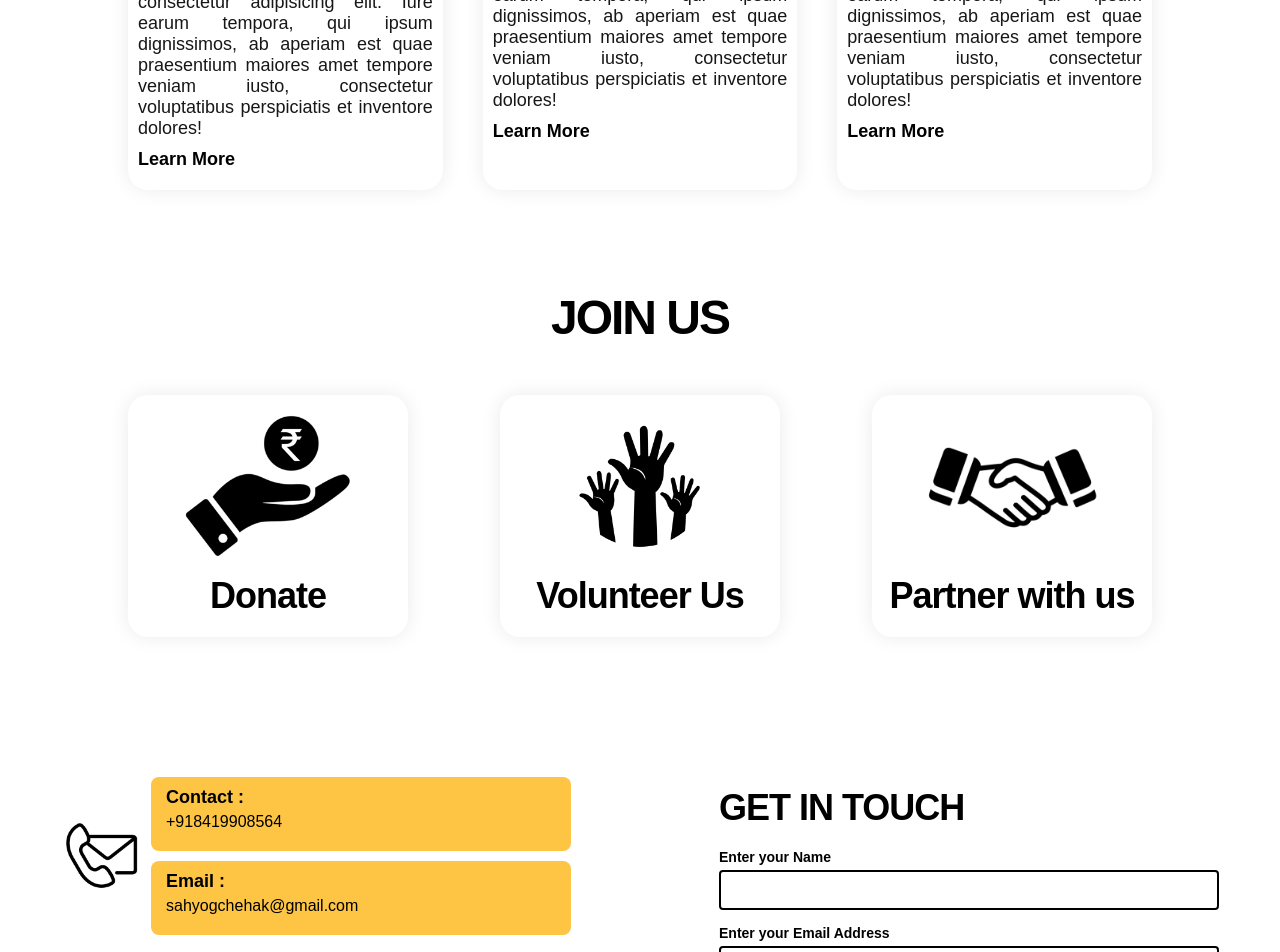
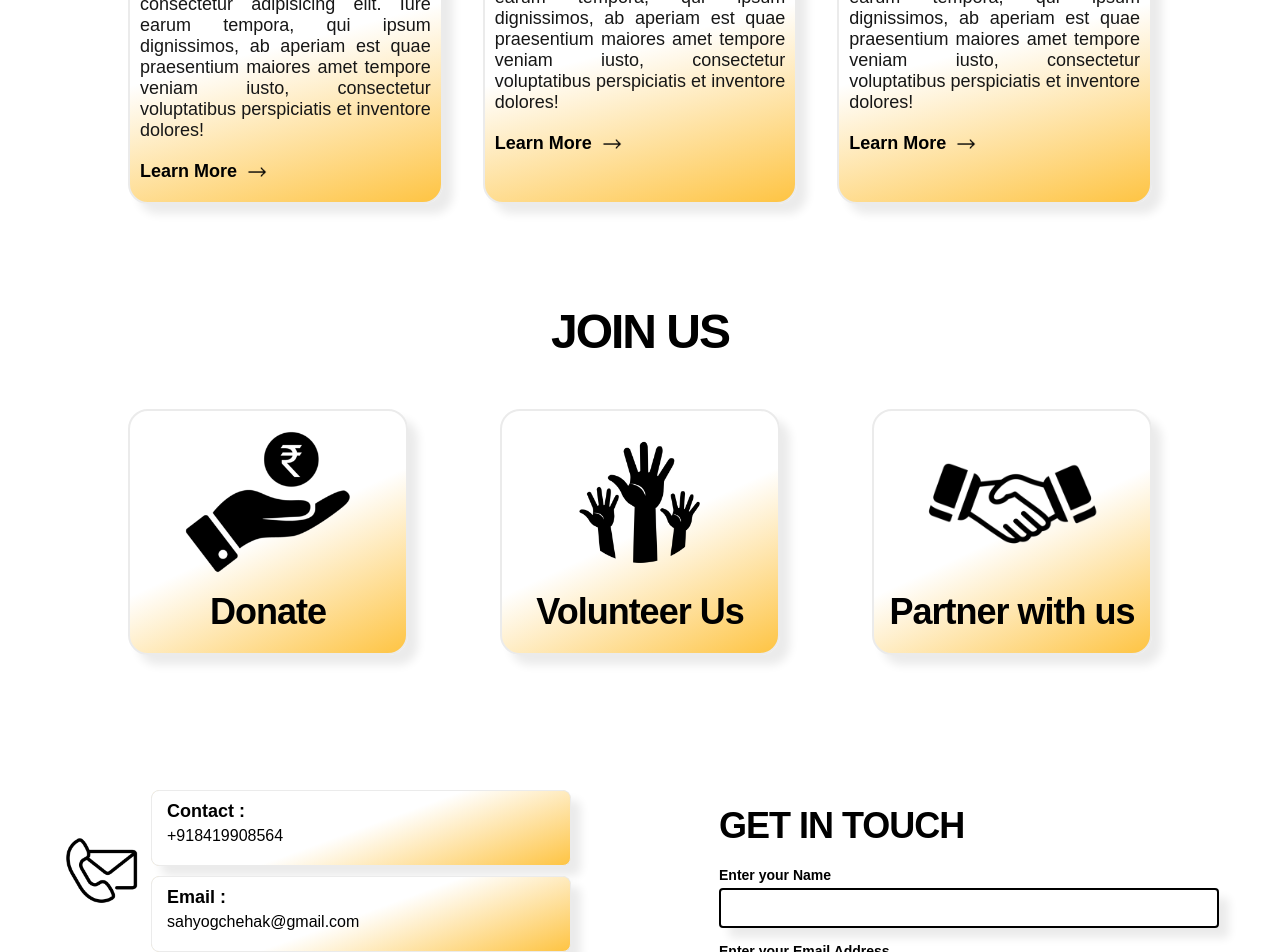
Before and after one commit to HardikShah563/sahyogchehak-frontend, a React (Create React App) app: page / in a window 1280 px wide. Shown: the part 1320-2272 px from the top of the page. Built offline with nearby package versions, Linux system fonts and the light colour scheme.

Commit message:
creating values page

```diff
--- a/src/pages/Home.jsx
+++ b/src/pages/Home.jsx
@@ -5,7 +5,7 @@ import "../style/home.css";
 
 import { useState } from "react";
 import { useNavigate } from "react-router-dom";
-import { donate, volunteer, partner } from "../res";
+import { donate, volunteer, partner, rightArr } from "../res";
 
 export default function Home() {
     const navigate = useNavigate();
@@ -40,9 +40,12 @@ export default function Home() {
                                 </p>
 
                                 <div
-                                    className="learn-more"
+                                    className="learn-more flex"
                                     onClick={() => {navigate("")}}
-                                >Learn More</div>
+                                >
+                                    Learn More
+                                    <img className="rightArr" src={rightArr} alt="right arrow" />
+                                </div>
                             </div>
                         </div>
 
@@ -60,9 +63,12 @@ export default function Home() {
                                 </p>
 
                                 <div
-                                    className="learn-more"
+                                    className="learn-more flex"
                                     onClick={() => {navigate("")}}
-                                >Learn More</div>
+                                >
+                                    Learn More
+                                    <img className="rightArr" src={rightArr} alt="right arrow" />
+                                </div>
                             </div>
                         </div>
 
@@ -80,9 +86,12 @@ export default function Home() {
                                 </p>
 
                                 <div
-                                    className="learn-more"
+                                    className="learn-more flex"
                                     onClick={() => {navigate("")}}
-                                >Learn More</div>
+                                >
+                                    Learn More
+                                    <img className="rightArr" src={rightArr} alt="right arrow" />
+                                </div>
                             </div>
                         </div>
                     </div>
--- a/src/pages/Values.jsx
+++ b/src/pages/Values.jsx
@@ -8,7 +8,32 @@ const Values = () => {
         <div>
             <Navbar />
 
-            <h1 className="title txt-ctr">Values</h1>
+            <div className="values">
+                <h1 className="title txt-ctr">Values</h1>
+
+                <div className="values-grid">
+                    <div className="values-div">
+                        <img className="values-img" src="" alt="values image" />
+                        <div className="sub-title">Solidarity</div>
+                        <div className="paragraph">We are committed to individual and social growth; we share common ground with the diverse communities we work with and are interdependent in realising our vision.</div>
+                    </div>
+                    <div className="values-div">
+                        <img className="values-img" src="" alt="values image" />
+                        <div className="sub-title">Integrity</div>
+                        <div className="paragraph">We ensure that the trust that is reposed in us by all those whom we work and collaborate with is reflected in our thinking and conduct.</div>
+                    </div>
+                    <div className="values-div">
+                        <img className="values-img" src="" alt="values image" />
+                        <div className="sub-title">Learning</div>
+                        <div className="paragraph">We believe that lifelong learning is vital for personal as well as organisational growth; we create and seek opportunities to learn.</div>
+                    </div>
+                    <div className="values-div">
+                        <img className="values-img" src="" alt="values image" />
+                        <div className="sub-title">Freedom</div>
+                        <div className="paragraph">We believe that change takes place when thought, actions and interactions are free, respectful and responsible; we encourage mind space where freedom can flourish.</div>
+                    </div>
+                </div>
+            </div>
 
             <Footer />
         </div>
--- a/src/res/index.js
+++ b/src/res/index.js
@@ -11,6 +11,7 @@ import sahyogLogo from "./logo-sahyog.png";
 import google from "./google.png";
 import fb from "./facebook.png";
 import visionMission from "./vision-mission.png";
+import rightArr from "./right-arrow.png";
 
 export {
     donate,
@@ -26,4 +27,5 @@ export {
     google,
     fb,
     visionMission,
+    rightArr,
 };
--- a/src/style/about.css
+++ b/src/style/about.css
@@ -1,3 +1,5 @@
+/* -- Vision and Missions Page */
+
 .vision-mission {
     width: 95vw;
     margin: 50px auto;
@@ -17,3 +19,36 @@
     margin: auto auto;
     width: 40vw;
 }
+
+/* -- Values Page -- */
+.values .title {
+    margin-block: 40px;
+}
+
+.values-grid {
+    width: 60vw;
+    margin: auto auto;
+    display: grid;
+    grid-template-columns: repeat(2, 1fr);
+    gap: 20px;
+}
+
+.values-div {
+    padding: 20px;
+    border-radius: var(--radius);
+    border: 2px solid var(--light-grey);
+    box-shadow: 10px 10px 10px var(--light-grey);
+    background-image: linear-gradient(-15deg, var(--yellow), var(--white), var(--white), var(--white));
+}
+
+.values-img {
+    width: 100px;
+    height: 100px;
+    border-radius: var(--small-radius);
+    border: 2px solid var(--light-grey);
+    margin: 20px 0px;
+}
+
+.values-grid .paragraph {
+    margin: auto auto;
+}
--- a/src/style/contact.css
+++ b/src/style/contact.css
@@ -47,6 +47,9 @@
     margin-block: 10px;
     border-radius: 8px;
     background-color: var(--yellow);
+    border: 1px solid var(--light-grey);
+    box-shadow: 10px 10px 10px var(--light-grey);
+    background-image: linear-gradient(-20deg, var(--yellow), var(--white), var(--white));
 }
 
 .sub-div-info li a {
@@ -74,6 +77,7 @@ textarea {
     font-size: 18px;
     border: 1px solid var(--black);
     border-radius: 5px;
+    box-shadow: 10px 10px 10px var(--light-grey);
 }
 
 textarea {
--- a/src/style/home.css
+++ b/src/style/home.css
@@ -19,7 +19,9 @@
 .areas-div {
     min-height: 200px;
     border-radius: var(--radius);
-    box-shadow: 0px 0px 20px var(--light-grey);
+    border: 2px solid var(--light-grey);
+    box-shadow: 10px 10px 10px var(--light-grey);
+    background-image: linear-gradient(-15deg, var(--yellow), var(--white), var(--white), var(--white));
 }
 
 .areas-img {
@@ -64,7 +66,15 @@
     margin-block: 10px;
     text-align: center;
     border-radius: var(--radius);
-    box-shadow: 0px 0px 20px var(--light-grey);
+    border: 2px solid var(--light-grey);
+    box-shadow: 10px 10px 10px var(--light-grey);
+    background-image: linear-gradient(-25deg, var(--yellow), var(--white), var(--white));
+    cursor: pointer;
+    transition: all 200ms ease;
+}
+
+.join-div:hover {
+    transform: scale(1.05);
 }
 
 .join-icon {
@@ -79,10 +89,21 @@
 }
 
 .learn-more {
+    gap: 10px;
+    align-items: center;
     font-size: 18px;
     font-weight: 600;
-    margin-block: 10px;
+    margin-block: 20px 10px;
     cursor: pointer;
+}
+
+.rightArr {
+    width: 20px;
+    transition: all 200ms ease;
+}
+
+.learn-more:hover > .rightArr {
+    margin-left: 5px;
 }
 
 @media (max-width: 1200px) {
```
Also changed, not shown: src/res/right-arrow.png (added).
